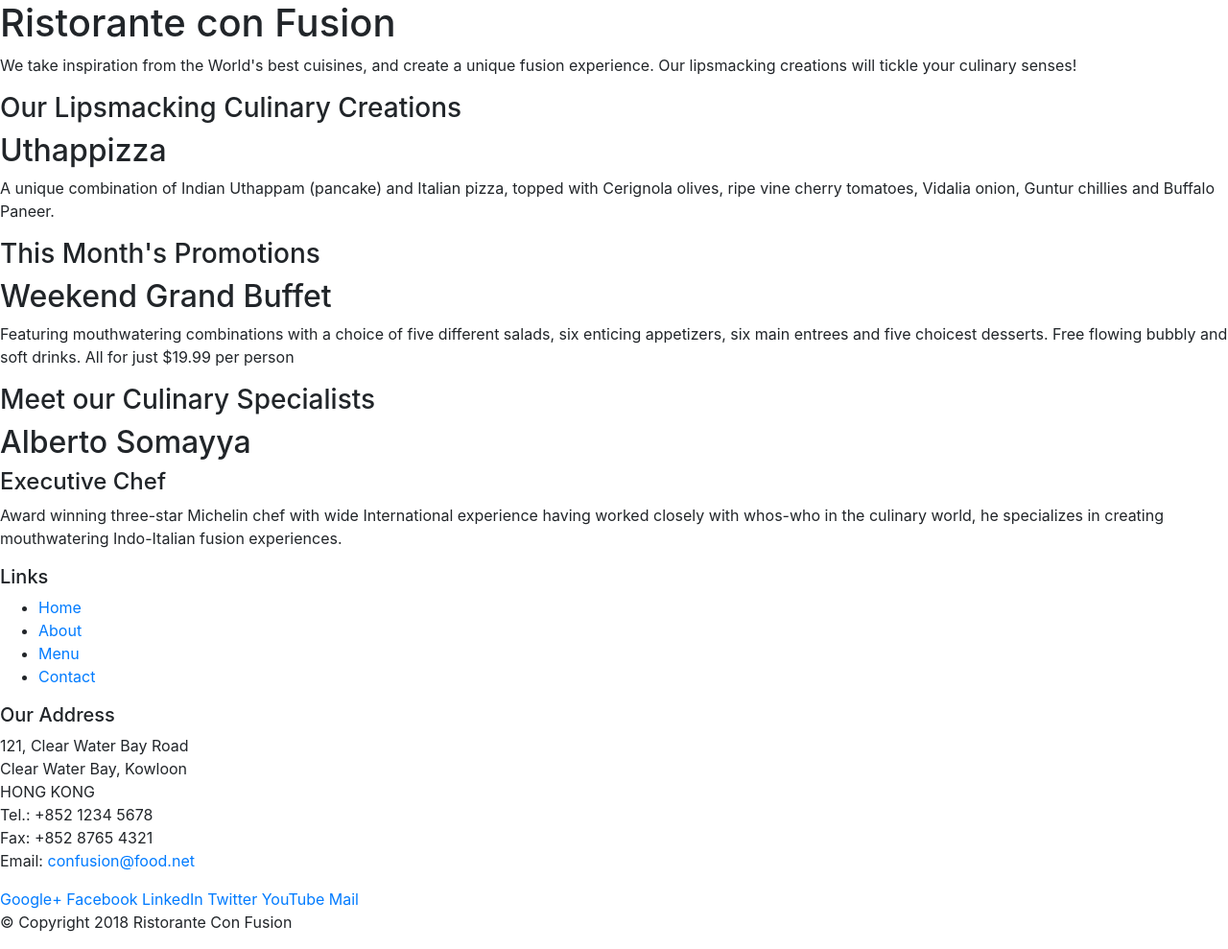
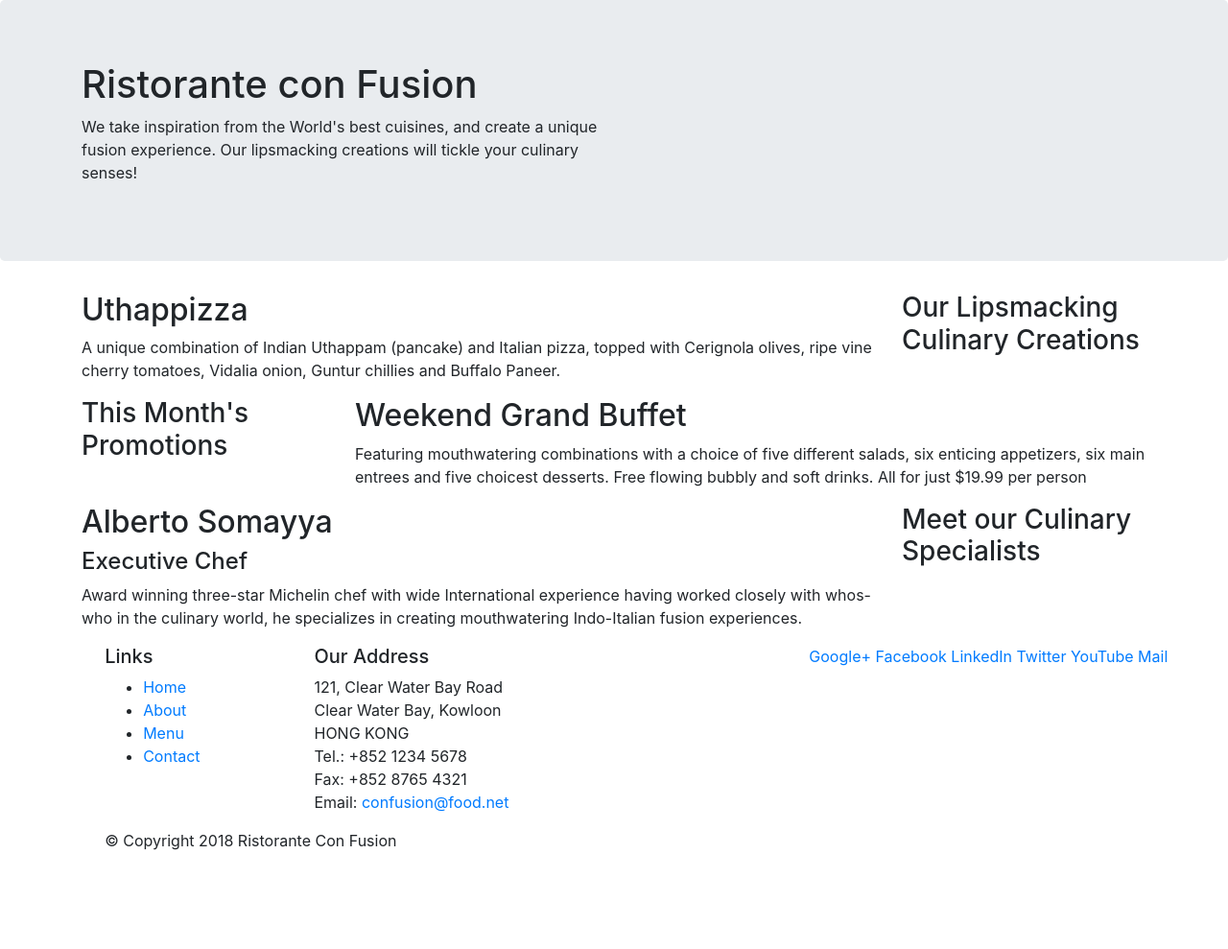
Before and after one commit to mayukh007/first-bootstrap-project, a website: page index.html in a window 1280 px wide. Shown: the whole page at 96% size. After the commit the page ends 904 px from the top, so only its background shows below. Drawn offline with nearby package versions, Linux system fonts and the light colour scheme.

Commit message:
second commit

```diff
--- a/index.html
+++ b/index.html
@@ -13,46 +13,46 @@
 
 <body>
 
-    <header>
-        <div>
-            <div>
-                <div>
+    <header class="jumbotron">
+        <div class="container">
+            <div class = "row">
+                <div class = "col-12 col-sm-6">
                     <h1>Ristorante con Fusion</h1>
                     <p>We take inspiration from the World's best cuisines, and create a unique fusion experience. Our lipsmacking creations will tickle your culinary senses!</p>
                 </div>
-                <div>
+                <div class="col-12 col-sm">
                 </div>
             </div>
         </div>
     </header>
 
-    <div>
-        <div>
-            <div>
+    <div class = " container">
+        <div class="row">
+            <div class = "col-12 order-sm-last col-sm-4 col-md-3">
                 <h3>Our Lipsmacking Culinary Creations</h3>
             </div>
-            <div>
+            <div class = "col order-sm-firt col-sm col-md">
                 <h2>Uthappizza</h2>
                 <p>A unique combination of Indian Uthappam (pancake) and Italian pizza, topped with Cerignola olives, ripe vine cherry tomatoes, Vidalia onion, Guntur chillies and Buffalo Paneer.</p>
             </div>
         </div>
 
 
-        <div>
-            <div>
+        <div class= " row">
+            <div class = "col-12 col-sm-4 col-md-3">
                 <h3>This Month's Promotions</h3>
             </div>
-            <div>
+            <div class= " col col-sm col-md">
                 <h2>Weekend Grand Buffet</h2>
                 <p>Featuring mouthwatering combinations with a choice of five different salads, six enticing appetizers, six main entrees and five choicest desserts. Free flowing bubbly and soft drinks. All for just $19.99 per person </p>
             </div>
         </div>
 
-        <div>
-            <div>
+        <div class="row">
+            <div class=" col-12 order-sm-last col-sm-4 col-md-3">
                 <h3>Meet our Culinary Specialists</h3>
             </div>
-            <div>
+            <div class= " col order-sm-first col-sm col-md">
                 <h2>Alberto Somayya</h2>
                 <h4>Executive Chef</h4>
                 <p>Award winning three-star Michelin chef with wide International experience having worked closely with whos-who in the culinary world, he specializes in creating mouthwatering Indo-Italian fusion experiences. </p>
@@ -61,9 +61,9 @@
     </div>
 
     <footer>
-        <div>
-            <div>
-                <div>
+        <div clas="container">
+            <div class = "row">
+                <div class = "col-4 offset-1 col-sm-2">
                     <h5>Links</h5>
                     <ul>
                         <li><a href="#">Home</a></li>
@@ -72,7 +72,7 @@
                         <li><a href="#">Contact</a></li>
                     </ul>
                 </div>
-                <div>
+                <div class = "col-7 col-sm-5">
                     <h5>Our Address</h5>
                     <address>
 		              121, Clear Water Bay Road<br>
@@ -83,8 +83,8 @@
 		              Email: <a href="mailto:confusion@food.net">confusion@food.net</a>
 		           </address>
                 </div>
-                <div>
-                    <div>
+                <div class = "row">
+                    <div clas = "col-12 col-sm-4">
                         <a href="http://google.com/+">Google+</a>
                         <a href="http://www.facebook.com/profile.php?id=">Facebook</a>
                         <a href="http://www.linkedin.com/in/">LinkedIn</a>
@@ -94,8 +94,8 @@
                     </div>
                 </div>
            </div>
-           <div>
-                <div>
+           <div class = "row">
+                <div class="offset-1 col-auto">
                     <p>© Copyright 2018 Ristorante Con Fusion</p>
                 </div>
            </div>
```
